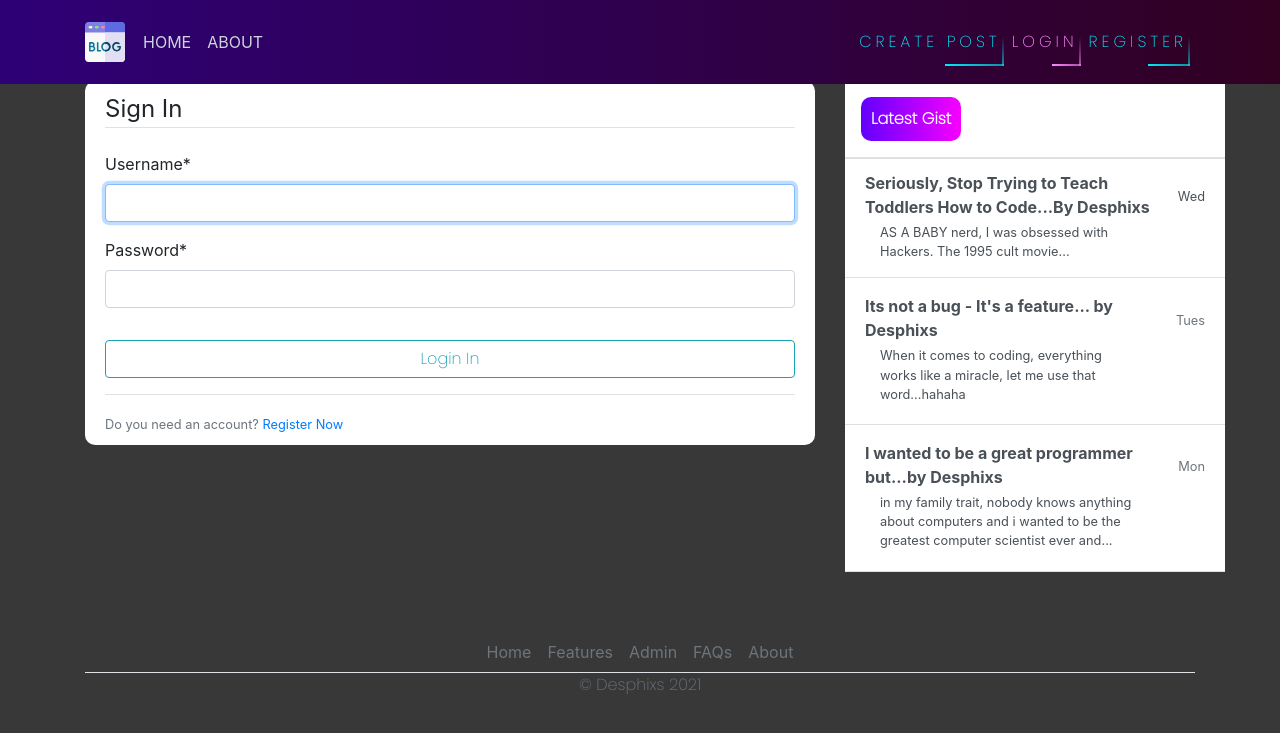
After one commit to Zeyni12/django_blog, a Django app: page /login/ in a window 1280 px wide. The commit adds this page. Shown: the top 733 px of the page. Run offline with Django 5.2, Linux system fonts and the light colour scheme; some libraries are stand-ins or nearby versions.

Commit message:
profile,login

```diff
--- a/blog/templates/blog/base.html
+++ b/blog/templates/blog/base.html
@@ -39,14 +39,14 @@
                 <span></span>
                 Create Post
             </a>
-                <a href="#" id="auth-links">
+                <!-- <a href="{% url 'profile' %}" id="auth-links">
                 <span></span>
                 <span></span>
                 <span></span>
                 <span></span>
                 Profile
             </a>
-                <a href="#" id="auth-links">
+                <form href="{% url 'logout' %}" id="auth-links">
                 <span></span>
                 <span></span>
                 <span></span>
@@ -54,20 +54,20 @@
                 Logout
             </a>
 
-            <a href="#" id="auth-links">
+            <a href="{% url 'login' %}" id="auth-links">
                 <span></span>
                 <span></span>
                 <span></span>
                 <span></span>
                 Login
             </a>
-            <a href="#" id="auth-links">
+            <a href="{% url 'register' %}" id="auth-links">
                 <span></span>
                 <span></span>
                 <span></span>
                 <span></span>
                 Register
-            </a>
+            </a> -->
             <!-- <a href="#">
                 <span></span>
                 <span></span>
@@ -75,6 +75,30 @@
                 <span></span>
                 Neon button
             </a> -->
+
+            {% if user.is_authenticated %}
+                <a href="{% url 'profile' %}" id="auth-links">
+                    <span></span><span></span><span></span><span></span>
+                    Profile
+                </a>
+
+                <form action="{% url 'logout' %}" method="post" style="display:inline;">
+                    {% csrf_token %}
+                    <button type="submit" id="auth-links" style="background:none;border:none;color:inherit;cursor:pointer;">
+                        <span></span><span></span><span></span><span></span>
+                        Logout
+                    </button>
+                </form>
+            {% else %}
+               <a href="{% url 'login' %}" id="auth-links">
+                   <span></span><span></span><span></span><span></span>
+                   Login
+               </a>
+               <a href="{% url 'register' %}" id="auth-links">
+                   <span></span><span></span><span></span><span></span>
+                   Register
+               </a>
+            {% endif %}
 
             </div>
           </div>
--- a/blogproj/settings.py
+++ b/blogproj/settings.py
@@ -129,8 +129,8 @@ STATIC_URL = 'static/'
 DEFAULT_AUTO_FIELD = 'django.db.models.BigAutoField'
 #CRISPY_TEMPLATE_PACK = 'bootstrap4'
 
-#LOGIN_REDIRECT_URL = 'blog-home'
-#LOGIN_URL = 'login'
+LOGIN_REDIRECT_URL = 'blog-home'
+LOGIN_URL = 'login'
 
 MEDIA_ROOT = os.path.join(BASE_DIR,'media')
 MEDIA_URL = '/media/'
--- a/blogproj/urls.py
+++ b/blogproj/urls.py
@@ -26,6 +26,13 @@ urlpatterns = [
     path('admin/', admin.site.urls),
     path('', include('blog.urls')),
     path('', include('users.urls')),
+
+    # user authentications
+    path('register/', user_views.register, name='register'),
+    path('profile/', user_views.profile, name='profile'),
+    path('login/', user_views.LoginView.as_view(template_name='users/login.html'), name='login'),
+    path('logout/', user_views.LogoutView.as_view(template_name='users/logout.html'), name='logout'),
+
 ]
 
 if settings.DEBUG:
--- /dev/null
+++ b/users/templates/users/login.html
@@ -0,0 +1,21 @@
+{% extends 'blog/base.html' %}
+{% load crispy_forms_tags %}
+
+
+{% block content %}
+    <div class="content-section">
+        <form action="" method="post">
+            {% csrf_token %}
+            <fieldset class="form-group">
+                <legend class="border-bottom mb-4">Sign In</legend>
+                {{ form|crispy }}
+            </fieldset>
+            <div class="form-group">
+                <button class="btn btn-outline-info" type="submit">Login In</button>
+            </div>
+        </form>
+        <div class="border-top pt-3">
+            <small class="text-muted">Do you need an account? <a href="{% url 'register' %}">Register Now</a></small>
+        </div>
+    </div>
+{% endblock content %}
--- a/users/urls.py
+++ b/users/urls.py
@@ -3,5 +3,8 @@ from django.urls import path
 from . import views
 
 urlpatterns = [
-    path('profile/', views.profile_view, name='profile'),
+    path('register/', views.register, name='register'),
+    path('profile/', views.profile, name='profile'),
+    path('login/', views.LoginView.as_view(template_name='users/login.html'), name='login'),
+    path('logout/', views.LogoutView.as_view(template_name='users/logout.html'), name='logout'),
 ]
--- a/users/views.py
+++ b/users/views.py
@@ -1,9 +1,39 @@
-from django.shortcuts import render
+# from django.shortcuts import render
+# from django.contrib.auth.decorators import login_required
+
+# @login_required
+# def profile_view(request):
+#     return render(request, 'users/profile.html', {'user': request.user, 'name': 'Zeyneb'})
+
+# def about(request):
+#     return render(request,'blog/about.html',{'title':'About Page'})
+
+from django.shortcuts import render, redirect
 from django.contrib.auth.decorators import login_required
+from django.contrib.auth import login, authenticate
+from django.contrib.auth.forms import UserCreationForm
+from django.contrib.auth.views import LoginView, LogoutView
 
+# ✅ Register view
+def register(request):
+    if request.method == 'POST':
+        form = UserCreationForm(request.POST)
+        if form.is_valid():
+            user = form.save()
+            login(request, user)
+            return redirect('profile')
+    else:
+        form = UserCreationForm()
+    return render(request, 'users/register.html', {'form': form})
+
+# ✅ Profile view
 @login_required
-def profile_view(request):
-    return render(request, 'users/profile.html', {'user': request.user, 'name': 'Zeyneb'})
+def profile(request):
+    return render(request, 'users/profile.html')
 
-def about(request):
-    return render(request,'blog/about.html',{'title':'About Page'})
+# ✅ Class-based login and logout
+class LoginView(LoginView):
+    template_name = 'users/login.html'
+
+class LogoutView(LogoutView):
+    template_name = 'users/logout.html'
```
Also changed, not shown: users/templates/users/logout.html (added, +21 -0 lines), users/templates/users/profile_update.html (added, +22 -0 lines), users/templates/users/register.html (added, +21 -0 lines), db.sqlite3.
